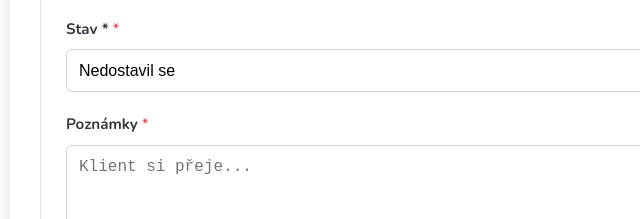
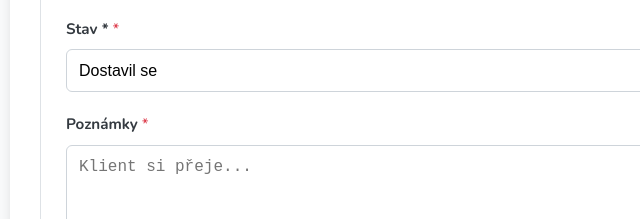
Before and after one commit to GarryTheLonelySnail/Apartmany, a website: page index.html in a window 1280 px wide. Shown: the part 1722-1941 px from the top of the page, 0-640 px from the left. Drawn offline with nearby package versions, Linux system fonts and the light colour scheme; no server answers.

Commit message:
Update index.html

```diff
--- a/index.html
+++ b/index.html
@@ -56,7 +56,8 @@
                     <tr>
                       <th>Označení</th>
                       <th>Telefon</th>
-                      <th>E-mail</th> <th>Zóna</th>
+                      <th>E-mail</th>
+                      <th>Zóna</th>
                       <th>Datum</th>
                       <th>Začátek</th>
                       <th>Konec</th>
@@ -81,7 +82,8 @@
                     <input type="text" id="telefon" placeholder="Vložte telefonní číslo">
                 </div>
                 <div class="input-group">
-                    <label for="email"><b>E-mail</b></label> <input type="email" id="email" placeholder="Vložte e-mail">
+                    <label for="email"><b>E-mail</b></label>
+                    <input type="email" id="email" placeholder="Vložte e-mail">
                 </div>
                 <div class="input-group">
                     <label for="cisloBytu"><b>Zóna *</b></label>
@@ -104,8 +106,9 @@
                 </div>
                 <div class="input-group">
                     <label><b>Stav *</b></label>
-                    <select id="zaplaceno"> <option value="Nedostavil se">Nedostavil se</option>
+                    <select id="zaplaceno">
                         <option value="Dostavil se">Dostavil se</option>
+                        <option value="Nedostavil se">Nedostavil se</option>
                     </select>
                 </div>
                 <div class="input-group">
```
